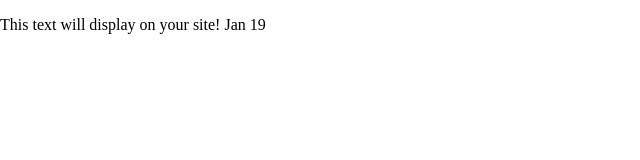
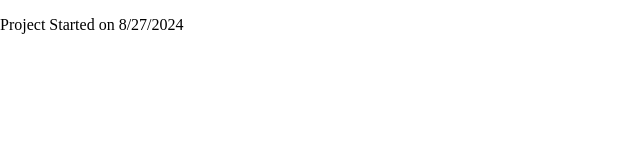
Before and after one commit to Dylan1217/art-starter-project, a plain HTML site: page index.html in a window 1280 px wide. Shown: the whole page, without its empty margins (0-640 px from the left). Drawn offline with Linux system fonts and the light colour scheme.

Commit message:
added extra text

```diff
--- a/index.html
+++ b/index.html
@@ -24,7 +24,10 @@
 
 <body>
   <!-- Place your site's HTML here -->
-  <p>This text will display on your site! Jan 19</p>
+  <p>Project Started on 8/27/2024</p>
+
+
+
   <script src="js/main.js"></script>
 </body>
 
```
